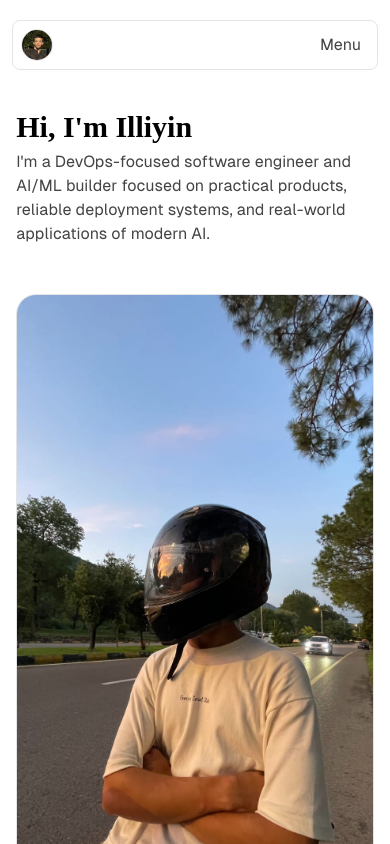
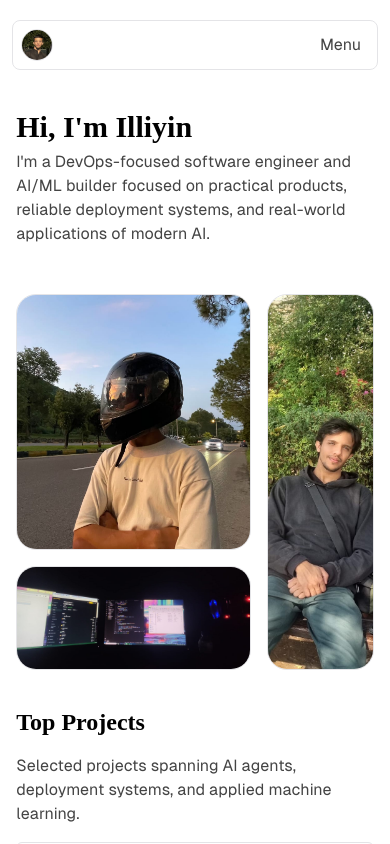
Before and after one commit to milliyin/milliyin-protfolio4, an Astro site: page / in a window 390 px wide. Shown: the top 844 px of the page. Built offline with nearby package versions, Linux system fonts and the light colour scheme; Astro itself is replaced by a stand-in of ours; some packages are replaced by stand-ins of ours; a web font is replaced by a local one.

Commit message:
Adjust homepage image grid on mobile

```diff
--- a/src/components/ImageGrid.astro
+++ b/src/components/ImageGrid.astro
@@ -64,19 +64,15 @@ const tiles = [
 
     @media (max-width: 768px) {
         .image-grid {
-            grid-template-columns: 1fr;
+            grid-template-columns: minmax(0, 2.1fr) minmax(0, 0.95fr);
             grid-template-areas:
-                "wide"
-                "tall"
-                "bottom";
-            grid-template-rows: none;
+                "wide tall"
+                "bottom tall";
+            grid-template-rows: 16rem 6.5rem;
         }
 
-        .feature-wide,
-        .feature-tall,
-        .feature-bottom {
-            min-height: 14rem;
-            height: auto;
+        .feature-wide {
+            height: 100%;
         }
     }
 </style>
```
